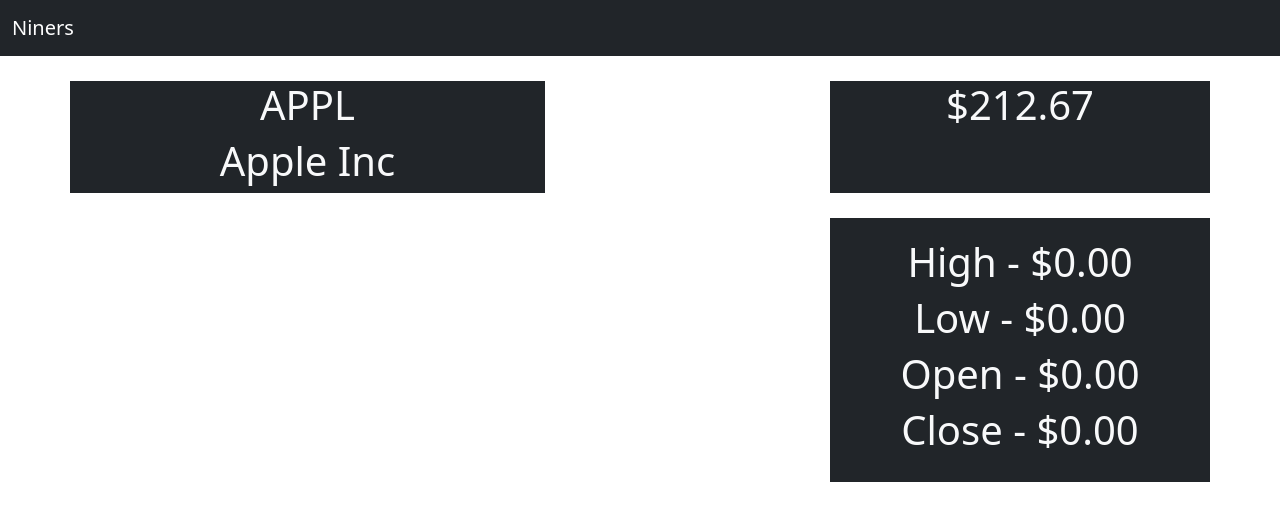
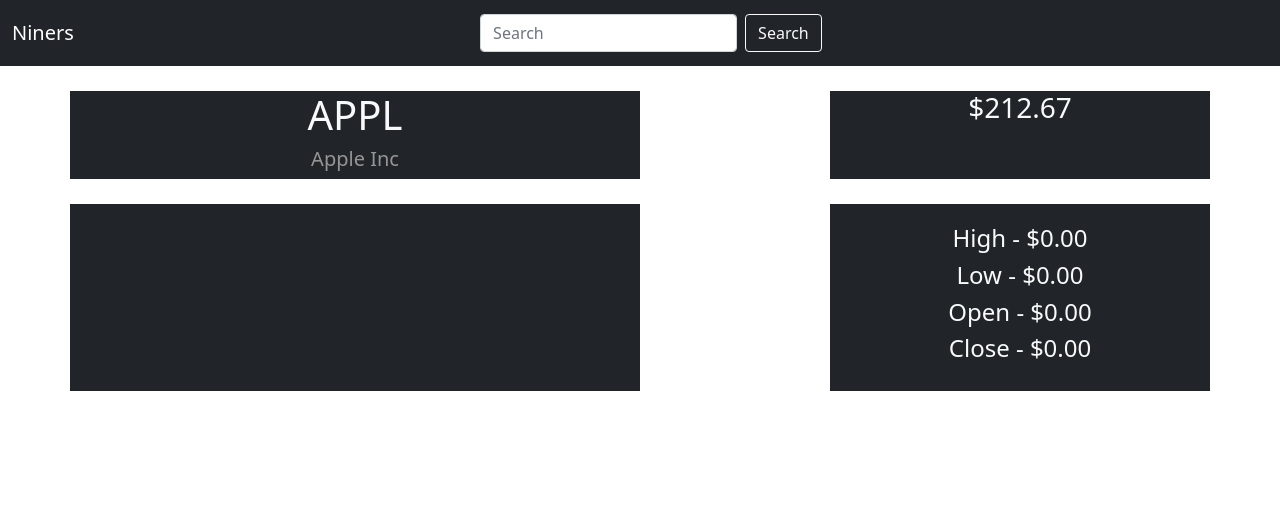
Before and after one commit to BoringStocks/BoringStocks, a Python web app: template flask/templates/home.html in a window 1280 px wide. Shown: the top 521 px of the page. Run offline with Jinja, Linux system fonts and the light colour scheme; the template is opened without the code that fills it, so the values that code supplies are empty.

Commit message:
Changed up Navbar. Added more main elements for stock information.

```diff
--- a/flask/templates/base.html
+++ b/flask/templates/base.html
@@ -3,7 +3,6 @@
 
 <head>
     <title>Niners App</title>
-    <link rel="stylesheet" href="/static/style.css">
     <link href="https://fonts.googleapis.com/css2?family=Roboto" rel="stylesheet">
     <link href="https://cdn.jsdelivr.net/npm/bootstrap@5.0.0-beta1/dist/css/bootstrap.min.css" rel="stylesheet"
         integrity="sha384-giJF6kkoqNQ00vy+HMDP7azOuL0xtbfIcaT9wjKHr8RbDVddVHyTfAAsrekwKmP1" crossorigin="anonymous">
@@ -14,14 +13,16 @@
 
 <body>
     <main>
-        <nav class="navbar navbar-expand-lg navbar-dark bg-dark justify-center">
+        <nav class="navbar navbar-dark bg-dark">
             <div class="container-fluid">
-                <a class="navbar-brand" href="#">Niners</a>
-                <button class="navbar-toggler" type="button" data-bs-toggle="collapse"
-                    data-bs-target="#navbarNavAltMarkup" aria-controls="navbarNavAltMarkup" aria-expanded="false"
-                    aria-label="Toggle navigation">
-                    <span class="navbar-toggler-icon"></span>
-                </button>
+                <a class="navbar-brand">Niners</a>
+                <form class="d-flex">
+                    <input class="form-control me-2" type="search" placeholder="Search" aria-label="Search">
+                    <button class="btn btn-outline-light" type="submit">Search</button>
+                </form>
+                <a class="navbar-brand" href="#">
+                    <img src="{{ url_for('static', filename = 'images/github.svg') }}" alt="" width="40" height="40">
+                </a>
             </div>
         </nav>
 
--- a/flask/templates/home.html
+++ b/flask/templates/home.html
@@ -14,20 +14,23 @@
 
     <div class="container">
         <div class="row text-light text-center">
-            <div class="col-sm-5 bg-dark">
+            <div class="col-sm-6 bg-dark">
                 <h1 class="">APPL</h1>
-                <h1 class="">Apple Inc</h1>
+                <h5 class="" style="color: rgb(149, 149, 149);">Apple Inc</h5>
             </div>
             <div class="col-sm-4 bg-dark" style="margin-left: auto;">
-                <h1 class="">$212.67</h1>
+                <h3 class="">$212.67</h3>
             </div>
         </div>
         <div class="row text-light text-center" style="margin-top: 25px;">
+            <div class="col-sm-6 bg-dark" style="padding: 20px;">
+
+            </div>
             <div class="col-sm-4 bg-dark" style="margin-left: auto; padding: 20px;">
-                <h1 class="">High - $0.00</h1>
-                <h1 class="">Low - $0.00</h1>
-                <h1 class="">Open - $0.00</h1>
-                <h1 class="">Close - $0.00</h1>
+                <h4 class="">High - $0.00</h4>
+                <h4 class="">Low - $0.00</h4>
+                <h4 class="">Open - $0.00</h4>
+                <h4 class="">Close - $0.00</h4>
             </div>
         </div>
     </div>
```
Also changed, not shown: flask/static/images/github.svg (added).
